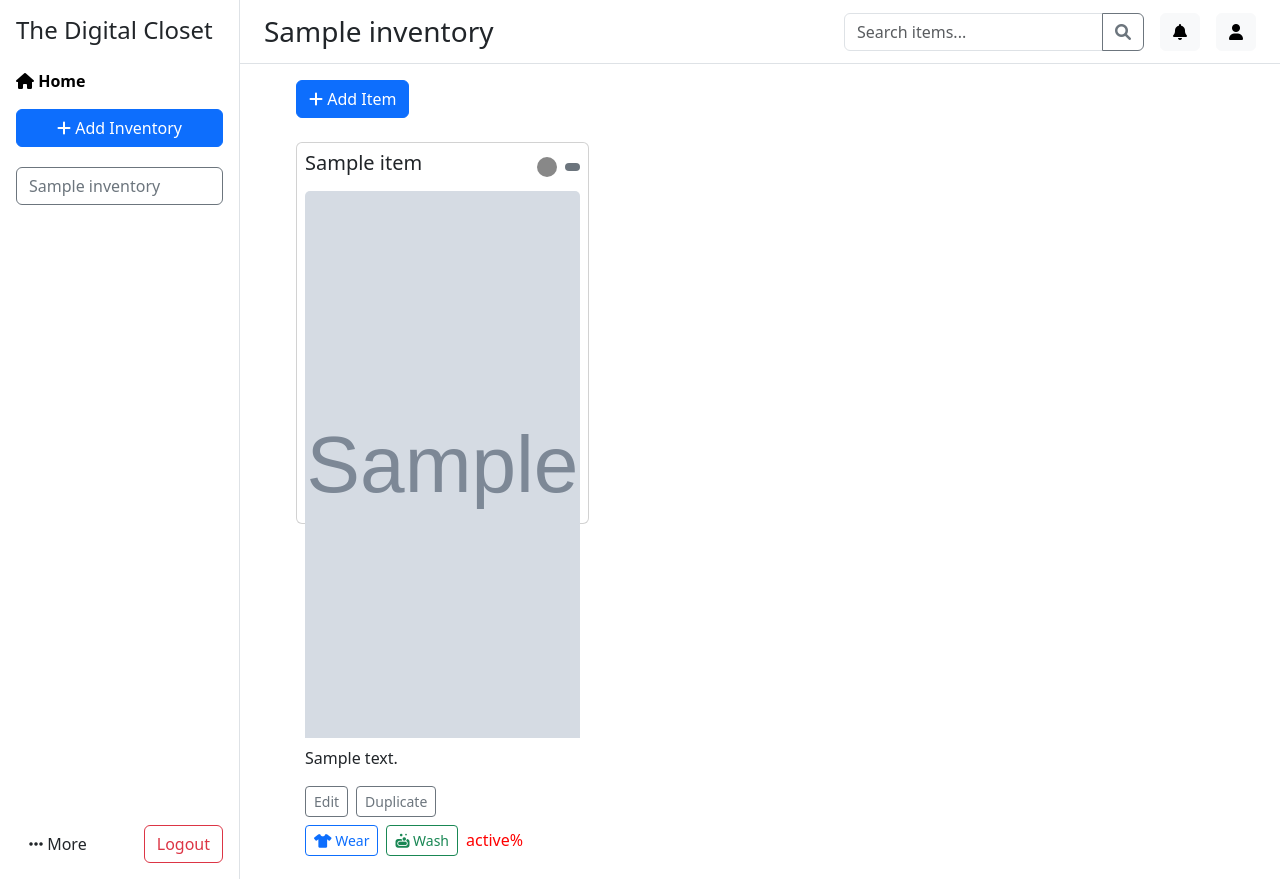
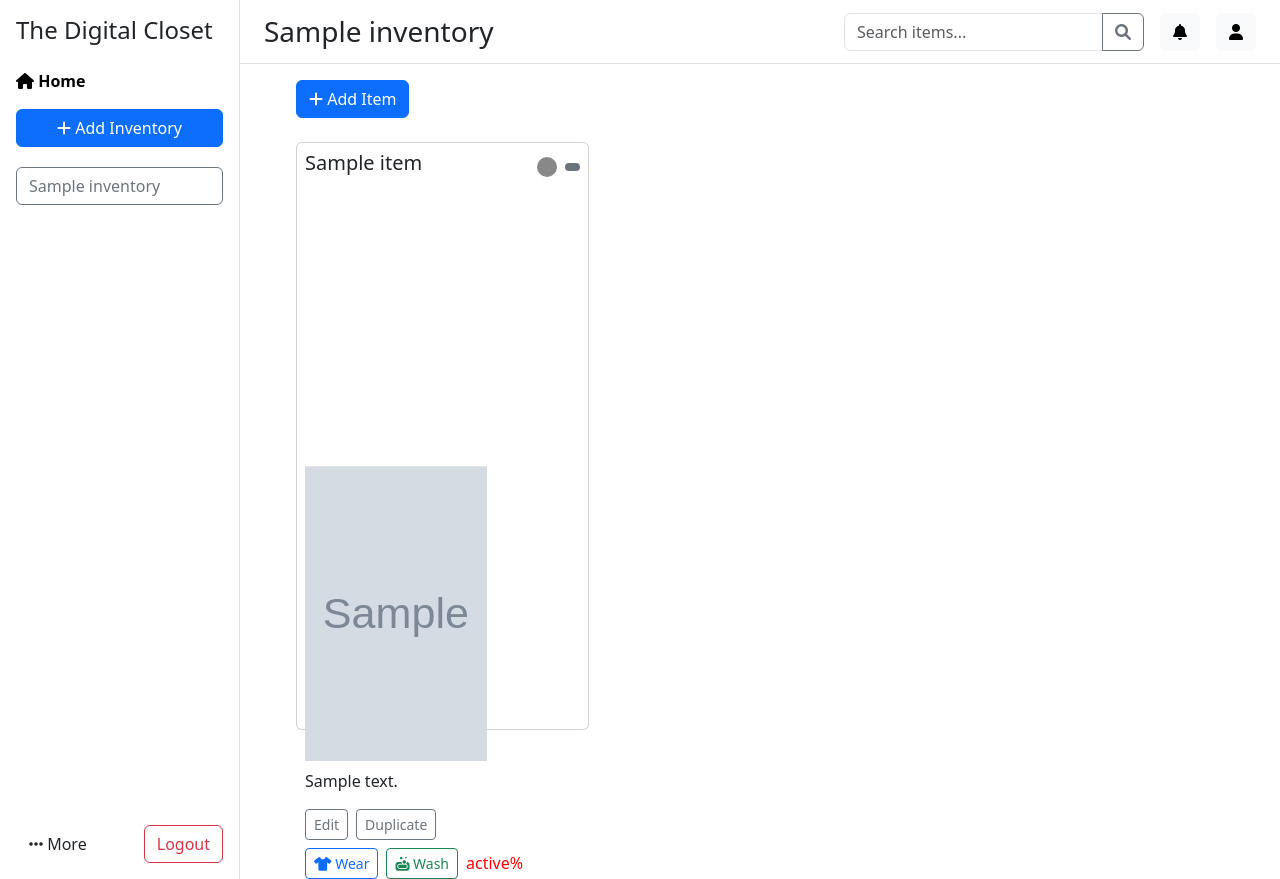
Before and after one commit to FredDan05/Final-Project, a Flask app: page /inventory/1 in a window 1280 px wide. Run offline with Flask 3, Linux system fonts and the light colour scheme; the visitor is signed in with stand-in values (Sample User, id 1); grey boxes marked "Sample" are stand-in pictures; a database or web service that is not in the repository returns one stand-in record (values such as "Sample title"); some libraries are stand-ins or nearby versions.

Commit message:
Fix image proportions

```diff
--- a/templates/inventory/view.html
+++ b/templates/inventory/view.html
@@ -38,7 +38,7 @@
                         <img src="{{ item.image_url }}"
                         class="card-img-top mb-2"
                         alt="{{ item.name }}"
-                        style="width: 100%; height: 150%; object-fit: cover; position: relative;">
+                        style="width: 66%; height: 100%; padding-top: 100%; object-fit: cover; position: relative;">
                         {% endif %}
                     <p class="card-text">{{ item.description }}</p>
                     <div class="d-flex gap-2">
```
